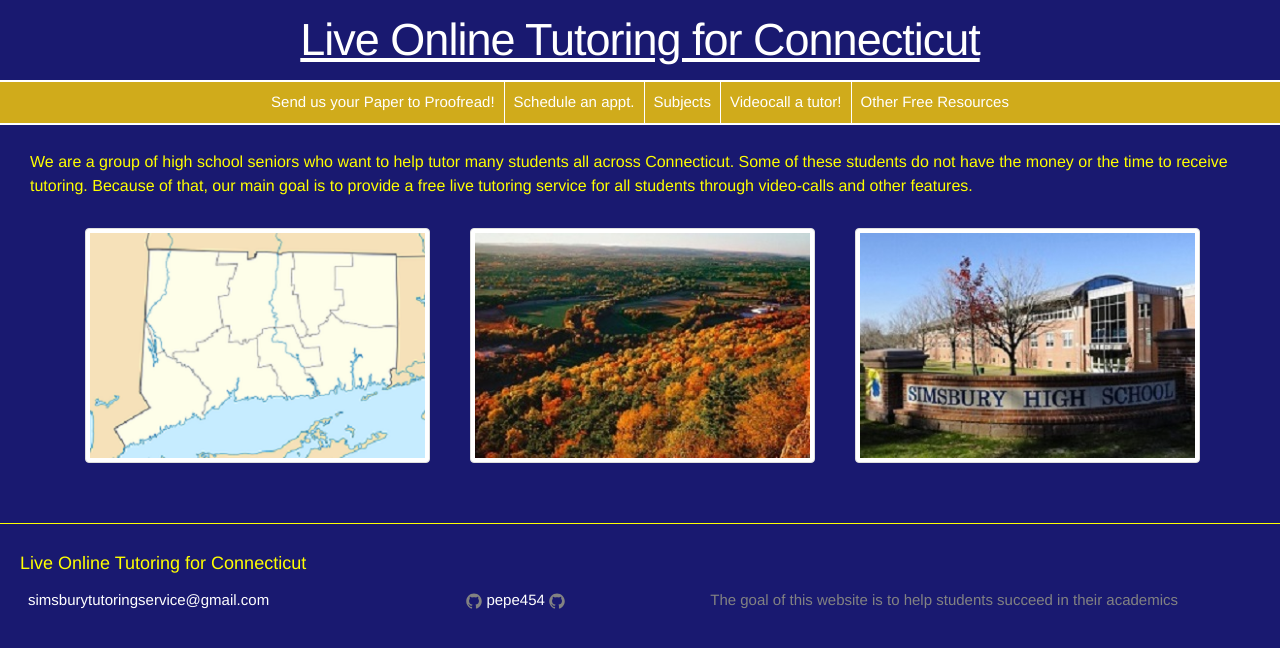
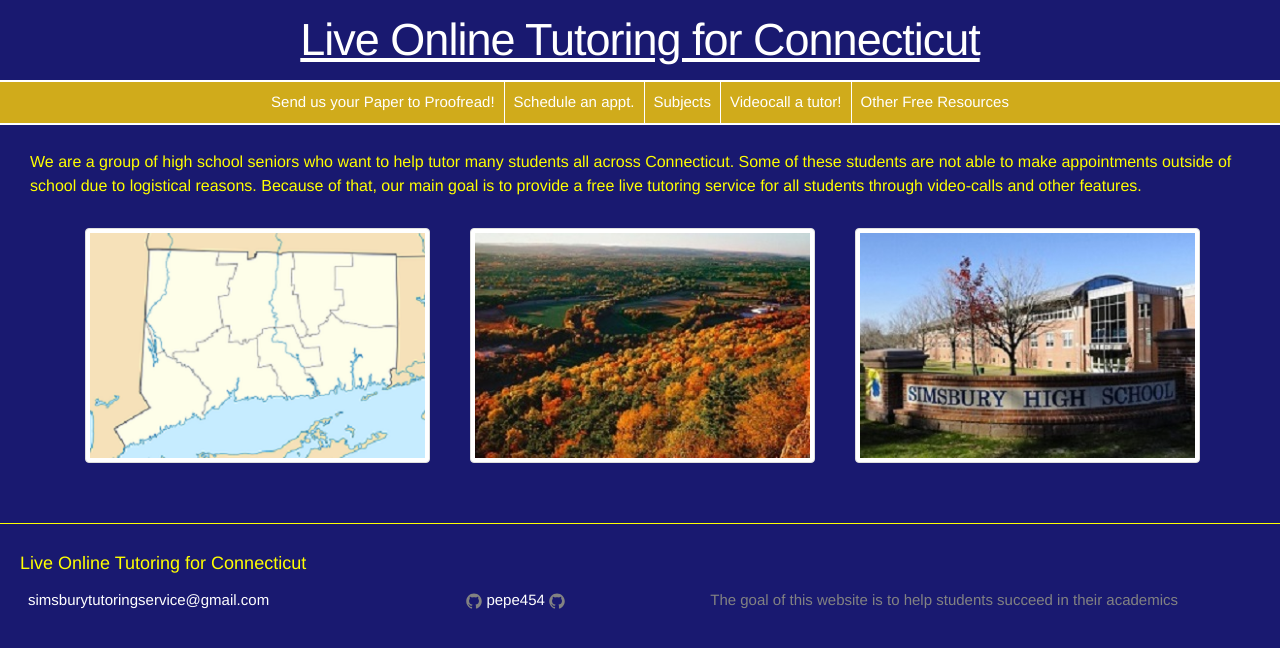
Before and after one commit to pepe454/pepe454.github.io, a Jekyll site: the page built from index.html, in a window 1280 px wide. Shown: the top 648 px of the page. Built offline with Jekyll 4.4.1, drawn with Linux system fonts in a browser that asks for light colours; the list of posts is cut into pages by our own code.

Commit message:
Update index.html

```diff
--- a/index.html
+++ b/index.html
@@ -26,7 +26,7 @@ layout: default
   <ul class= "post-list">
     <li>
         <p> We are a group of high school seniors who want to help tutor many students all across Connecticut. Some of these
-        students do not have the money or the time to receive tutoring. Because of that, our main goal is to provide a free
+        students are not able to make appointments outside of school due to logistical reasons. Because of that, our main goal is to provide a free
         live tutoring service for all students through video-calls and other features.
         </p>
     </li>
```
